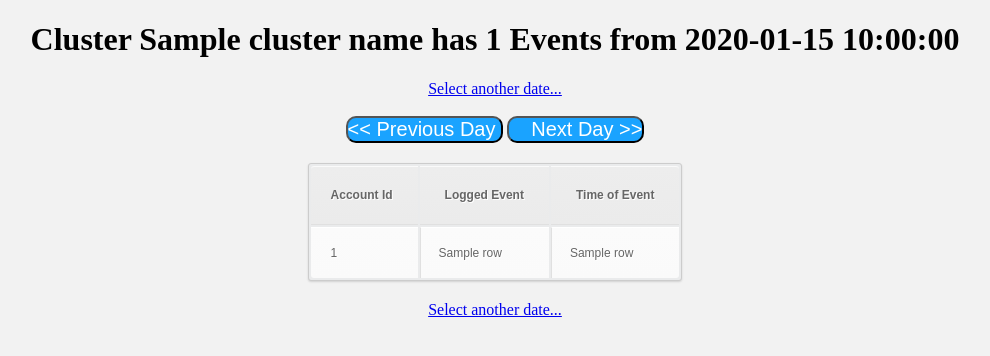
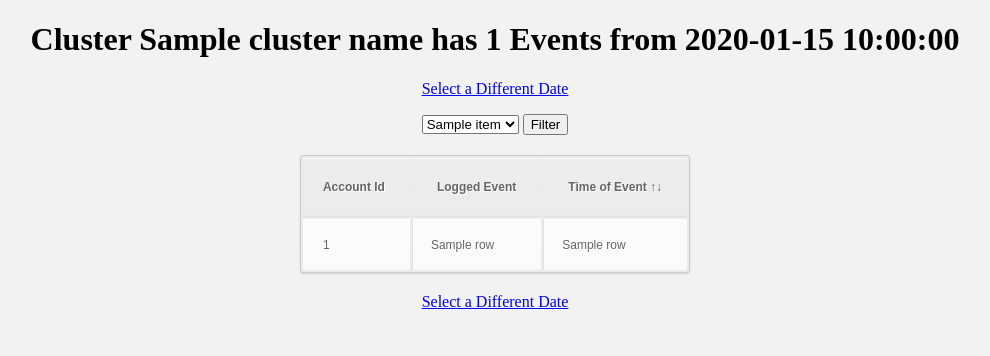
Before and after one commit to mstockwell/NTNX_Investigator, a Flask app: template NTNXWhoDidWhat/templates/results.html in a window 1280 px wide. Shown: the top 356 px of the page, without its empty margins (145-1135 px from the left). Run offline with Flask 2, Linux system fonts and the light colour scheme; the template is opened without the code that fills it: most values are stand-ins (such as "Sample title", 1, 10 or a date in 2020).

Commit message:
Adding controls to filter by account ID and icons from ascending/descending by time

```diff
--- a/NTNXWhoDidWhat/WdWController.py
+++ b/NTNXWhoDidWhat/WdWController.py
@@ -223,6 +223,7 @@ def get_events_data(investigate_date):
     json_events = json.loads(serverResponse.text)
     # print json2html.convert(json=json_events)
     event_list = []
+    unique_accounts = set()
     for element in json_events['entities']:
         event_time = time.gmtime(element.get('createdTimeStampInUsecs')/1000000)
         try:
@@ -231,8 +232,9 @@ def get_events_data(investigate_date):
             event_user = "Unknown"
             event_msg = "An event not captured by Who did What"
         event_list.append((event_user, event_msg,time.strftime('%H:%M:%S', event_time)))
+        unique_accounts.add(event_user)
     event_list.sort(key=lambda tup: tup[2])
-    return event_list
+    return unique_accounts, event_list
 
 
 from NTNXWhoDidWhat import app
--- a/NTNXWhoDidWhat/static/main.css
+++ b/NTNXWhoDidWhat/static/main.css
@@ -155,3 +155,19 @@ table tr:hover td{
 	background: -webkit-gradient(linear, left top, left bottom, from(#f2f2f2), to(#f0f0f0));
 	background: -moz-linear-gradient(top,  #f2f2f2,  #f0f0f0);
 }
+.arrow-up {
+  width: 0;
+  height: 0;
+  border-left: 7px solid transparent;
+  border-right: 7px solid transparent;
+
+  border-bottom: 7px solid black;
+}
+
+.arrow-down {
+  width: 0;
+  height: 0;
+  border-left: 7px solid transparent;
+  border-right: 7px solid transparent;
+  border-top: 7px solid black;
+}
--- a/NTNXWhoDidWhat/templates/results.html
+++ b/NTNXWhoDidWhat/templates/results.html
@@ -6,18 +6,23 @@
 <div class=page>
   <center>
   <h1>Cluster {{ cluster_name }} has {{ num_events }} Events from {{ investigate_date }}</h1>
-    <a href="{{ url_for('querymainpage') }}">Select another date...</a>
-    <br><br>
-        <form class="form-query" action="" method="post">
-          <input class="button" type="submit" name="previous_day" value="<< Previous Day ">
-          <input class="button" type="submit" name="next_day" value="    Next Day >>">
-        </form>
+      <a href="{{ url_for('querymainpage') }}">Select a Different Date</a>
       {% if num_events != 0 %}
+      <form name="form-input" action="results.html" method='POST'>
+          <p>
+          <select name="account_id">
+            {% for item in unique_accounts %}
+            <option value="{{ item }}">{{ item }}</option>
+            {% endfor %}
+            </select>
+              <button type="submit">Filter</button>
+      </form>
+            </p>
 <table>
   <thead>
     <th>Account Id</th>
     <th>Logged Event</th>
-    <th><a href="{{ url_for('querymainpage') }}"> Time of Event</a>
+    <th>Time of Event &#8593;&#8595;</th>
   </thead>
   <tbody>
 {% for row in events_list %}
@@ -29,8 +34,7 @@
 {% endfor %}
   </tbody>
 </table>
-
-    <a href="{{ url_for('querymainpage') }}">Select another date...</a>
+      <a href="{{ url_for('querymainpage') }}">Select a Different Date</a>
       {% endif %}
 </div>
 </center>
```
Also changed, not shown: NTNXWhoDidWhat/views.py (+7 -6 lines), events_table.html (added, +11 -0 lines), 6 other files.
